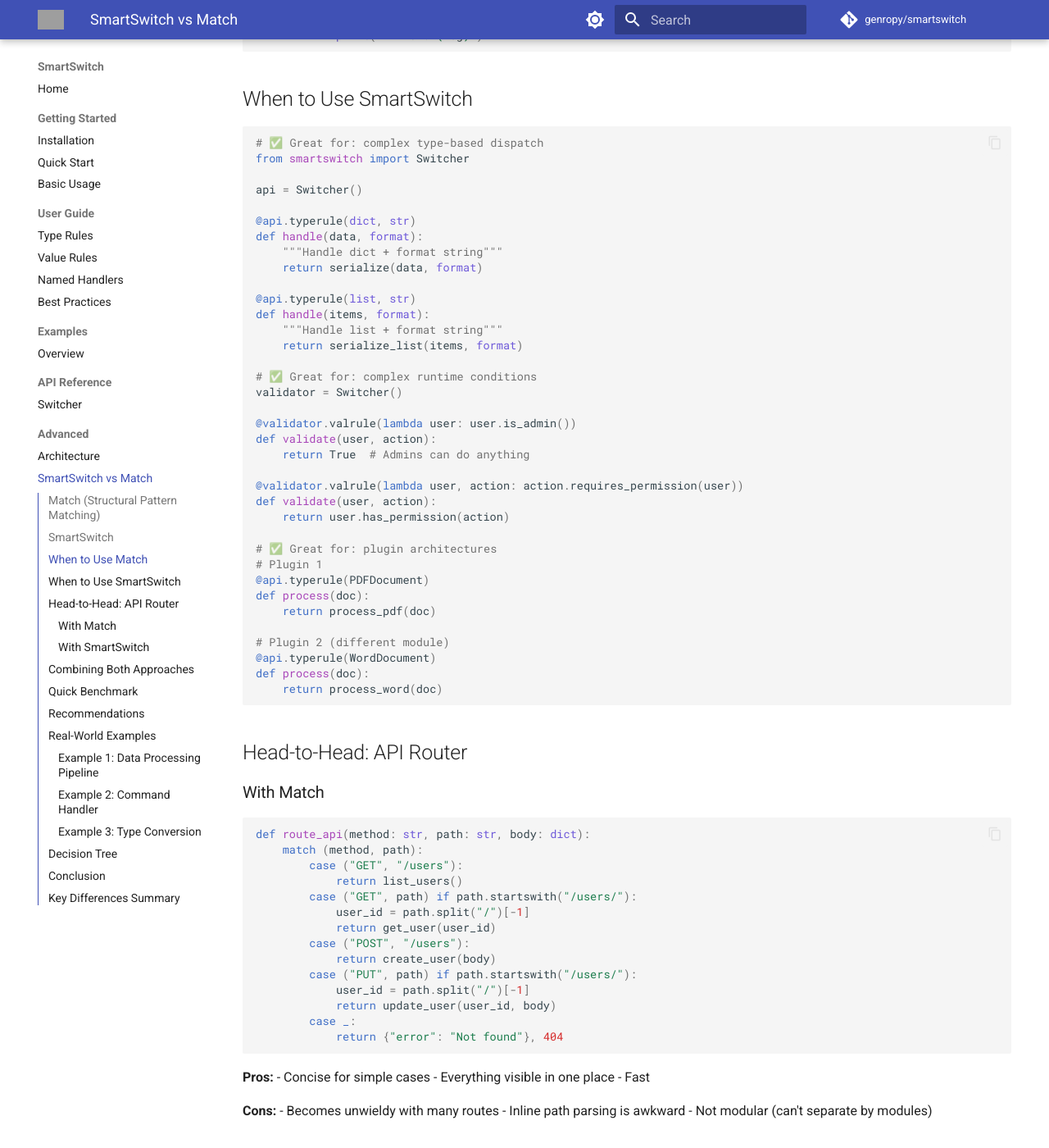
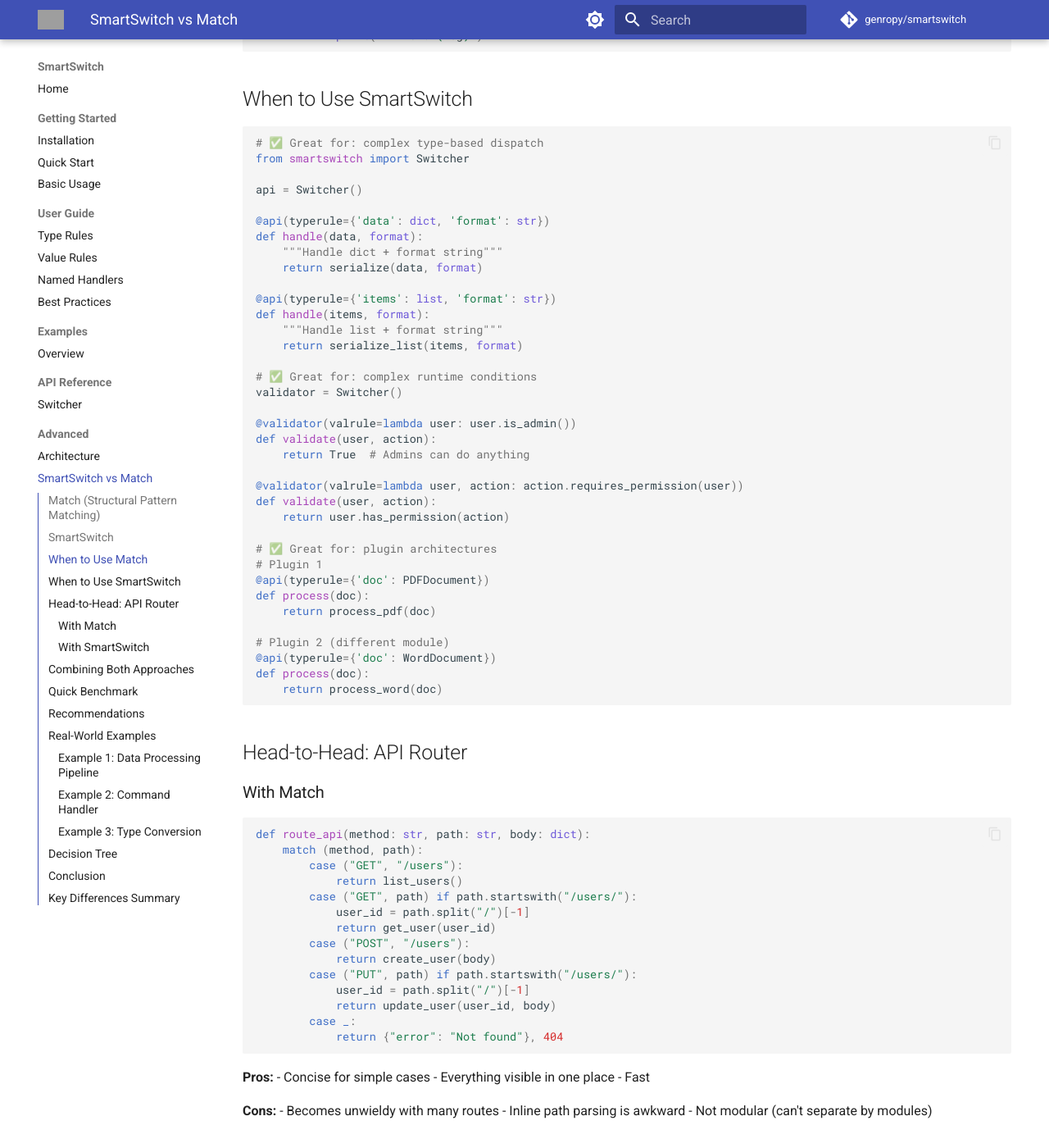
Before and after one commit to genropy/smartswitch, an MkDocs documentation site: the page built from docs/appendix/vs-match.md, in a window 1280 px wide and 1400 px high, scrolled down 1098 px. Shown: the whole window at 82% size. Built offline with MkDocs 1.6.1 and Material for MkDocs 9.7.7, drawn with Linux system fonts in a browser that asks for light colours; comment, search, counter and statistics services are not loaded; some of the changed text lies outside the part shown; grey boxes are pictures that could not be loaded.

Commit message:
fix: Correct decorator syntax in vs-match documentation
Fixed all examples to use correct syntax:
- WRONG: @switcher.valrule(...) or @switcher.typerule(...)
- CORRECT: @switcher(valrule=...) or @switcher(typerule=...)

The Switcher class does not have .valrule or .typerule methods.
Instead, valrule and typerule are keyword parameters of __call__.

All code examples now show the correct usage that will actually work.

````diff
--- a/docs/appendix/vs-match.md
+++ b/docs/appendix/vs-match.md
@@ -65,12 +65,12 @@ from smartswitch import Switcher
 
 api = Switcher()
 
-@api.typerule(dict, str)
+@api(typerule={'data': dict, 'format': str})
 def handle(data, format):
     """Handle dict + format string"""
     return serialize(data, format)
 
-@api.typerule(list, str)
+@api(typerule={'items': list, 'format': str})
 def handle(items, format):
     """Handle list + format string"""
     return serialize_list(items, format)
@@ -78,22 +78,22 @@ def handle(items, format):
 # ✅ Great for: complex runtime conditions
 validator = Switcher()
 
-@validator.valrule(lambda user: user.is_admin())
+@validator(valrule=lambda user: user.is_admin())
 def validate(user, action):
     return True  # Admins can do anything
 
-@validator.valrule(lambda user, action: action.requires_permission(user))
+@validator(valrule=lambda user, action: action.requires_permission(user))
 def validate(user, action):
     return user.has_permission(action)
 
 # ✅ Great for: plugin architectures
 # Plugin 1
-@api.typerule(PDFDocument)
+@api(typerule={'doc': PDFDocument})
 def process(doc):
     return process_pdf(doc)
 
 # Plugin 2 (different module)
-@api.typerule(WordDocument)
+@api(typerule={'doc': WordDocument})
 def process(doc):
     return process_word(doc)
 ```
@@ -136,21 +136,21 @@ from smartswitch import Switcher
 
 router = Switcher()
 
-@router.valrule(lambda method, path: method == "GET" and path == "/users")
+@router(valrule=lambda method, path: method == "GET" and path == "/users")
 def route(method, path, body=None):
     return list_users()
 
-@router.valrule(lambda method, path: method == "GET" and path.startswith("/users/"))
+@router(valrule=lambda method, path: method == "GET" and path.startswith("/users/"))
 def route(method, path, body=None):
     user_id = path.split("/")[-1]
     return get_user(user_id)
 
-@router.valrule(lambda method, path: method == "POST" and path == "/users")
+@router(valrule=lambda method, path: method == "POST" and path == "/users")
 def route(method, path, body):
     return create_user(body)
 
 # Other modules can register their own routes
-@router.valrule(lambda method, path: method == "GET" and path == "/products")
+@router(valrule=lambda method, path: method == "GET" and path == "/products")
 def route(method, path, body=None):
     return list_products()
 ```
@@ -205,7 +205,7 @@ match value:
     case 2: return "two"
 
 # SmartSwitch: ~1-2μs (negligible for real work)
-@sw.valrule(lambda x: x == 1)
+@sw(valrule=lambda x: x == 1)
 def handle(x): return "one"
 ```
 
@@ -249,16 +249,16 @@ def process_data(data):
 ```python
 processor = Switcher()
 
-@processor.valrule(lambda data: data.get("type") == "user")
+@processor(valrule=lambda data: data.get("type") == "user")
 def process(data):
     return User(data["id"], data["name"])
 
-@processor.valrule(lambda data: data.get("type") == "order")
+@processor(valrule=lambda data: data.get("type") == "order")
 def process(data):
     return Order(data["id"], data["items"])
 
 # External plugin can add new types
-@processor.valrule(lambda data: data.get("type") == "subscription")
+@processor(valrule=lambda data: data.get("type") == "subscription")
 def process(data):
     return Subscription(data["plan"], data["user_id"])
 ```
@@ -283,17 +283,17 @@ def execute_command(cmd):
 ```python
 commands = Switcher()
 
-@commands.valrule(lambda cmd: cmd.startswith("help"))
+@commands(valrule=lambda cmd: cmd.startswith("help"))
 def execute(cmd):
     return show_help()
 
-@commands.valrule(lambda cmd: cmd.startswith("list "))
+@commands(valrule=lambda cmd: cmd.startswith("list "))
 def execute(cmd):
     _, category = cmd.split(maxsplit=1)
     return list_items(category)
 
 # Plugins can add commands
-@commands.valrule(lambda cmd: cmd.startswith("deploy "))
+@commands(valrule=lambda cmd: cmd.startswith("deploy "))
 def execute(cmd):
     _, target = cmd.split(maxsplit=1)
     return deploy_to(target)
````
Also changed, not shown: other parts of docs/appendix/vs-match.md (+3 -3 lines).
